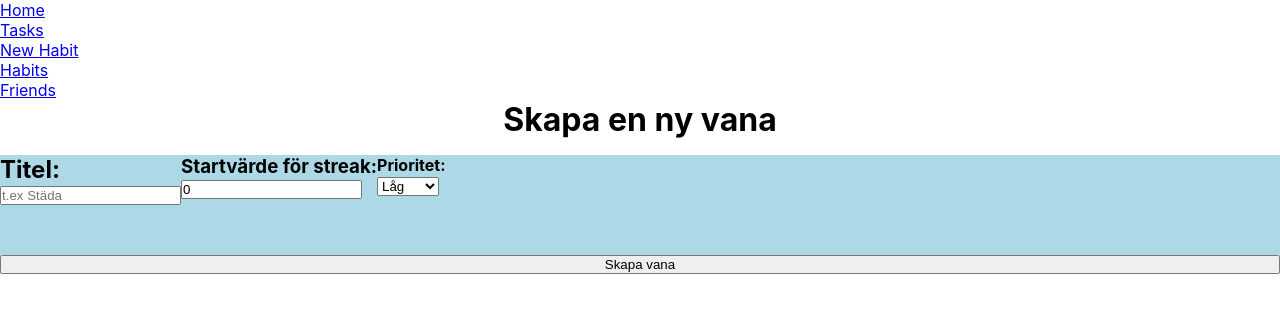
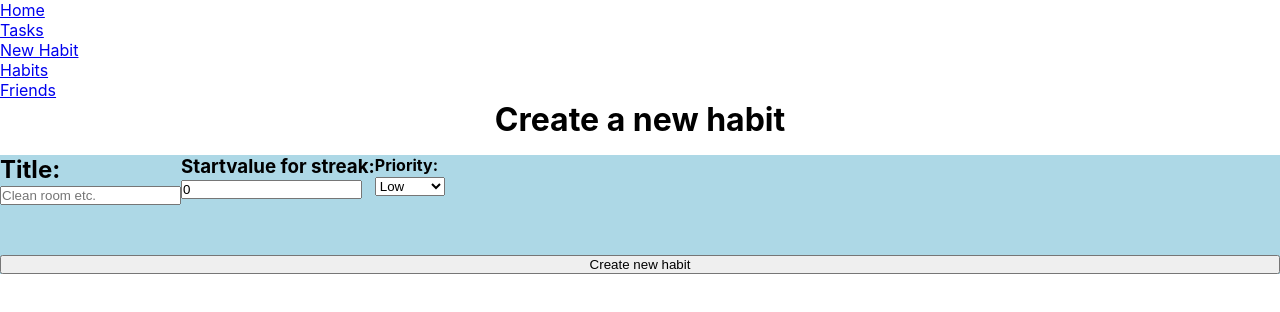
Before and after one commit to Hey-nes/projektarbete-frontend2, a React (Create React App) app: page /newhabit in a window 1280 px wide. Shown: the top 312 px of the page. Built offline with nearby package versions, Linux system fonts and the light colour scheme.

Commit message:
change language

```diff
--- a/src/pages/NewHabit.jsx
+++ b/src/pages/NewHabit.jsx
@@ -4,7 +4,7 @@ import "./NewHabit.css"
 const NewHabit = () => {
   const [title, setTitle] = useState("");
   const [startValue, setStartValue] = useState(0);
-  const [priority, setPriority] = useState('Låg');
+  const [priority, setPriority] = useState('Low');
   const [habits, setHabits] = useState([]);
   const [errorMessage, setErrorMessage] = useState("");
 
@@ -24,7 +24,7 @@ const NewHabit = () => {
     e.preventDefault();
 
     if (title.trim() === "") {
-      setErrorMessage("Ange titel!");
+      setErrorMessage("Enter a title!");
       return;
     }
 
@@ -38,34 +38,34 @@ const NewHabit = () => {
 
     setTitle('');
     setStartValue(0);
-    setPriority('Låg');
+    setPriority('Low');
     setErrorMessage("");
   };
 
   return (
     <main>
-      <h1>Skapa en ny vana</h1>
+      <h1>Create a new habit</h1>
       <div>
         <form onSubmit={handleSubmit}>
           <div className="form--cont">
           <label htmlFor="">
-            <h2>Titel:</h2>
-            <input type="text" value={title} onChange={handleTitleChange} placeholder="t.ex Städa" />
+            <h2>Title:</h2>
+            <input type="text" value={title} onChange={handleTitleChange} placeholder="Clean room etc." />
           </label>
           <label>
-            <h3>Startvärde för streak:</h3>
+            <h3>Startvalue for streak:</h3>
             <input type="number" value={startValue} onChange={handleStartValueChange} />
           </label>
           <label>
-            <h4>Prioritet:</h4>
+            <h4>Priority:</h4>
             <select value={priority} onChange={handlePriorityChange}>
-              <option value="Låg">Låg</option>
-              <option value="Mellan">Mellan</option>
-              <option value="Hög">Hög</option>
+              <option value="Low">Low</option>
+              <option value="Medium">Medium</option>
+              <option value="high">High</option>
             </select>
           </label>
           </div>
-          <button type="submit">Skapa vana</button>
+          <button type="submit">Create new habit</button>
         </form>
         {errorMessage && <p style={{ color: 'red' }}>{errorMessage}</p>}
       </div>
@@ -73,13 +73,13 @@ const NewHabit = () => {
 
       {habits.length > 0 && (
         <div>
-          <h2>Alla dina vanor:</h2>
+          <h2>All your habits:</h2>
           {habits.map((habit, index) => (
             <div key={index}>
               <h3>Vana {index + 1}:</h3>
-              <p>Titel: {habit.title}</p>
-              <p>Startvärde för streak: {habit.startValue}</p>
-              <p>Prioritet: {habit.priority}</p>
+              <p>Title: {habit.title}</p>
+              <p>Startvalue for streak: {habit.startValue}</p>
+              <p>Priority: {habit.priority}</p>
             </div>
           ))}
         </div>
```
